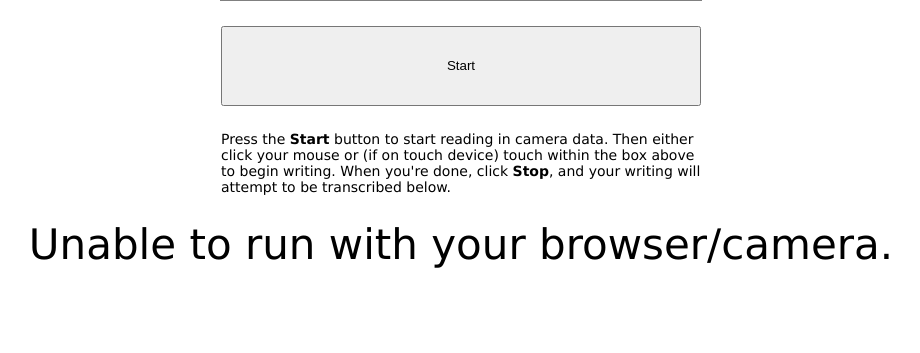
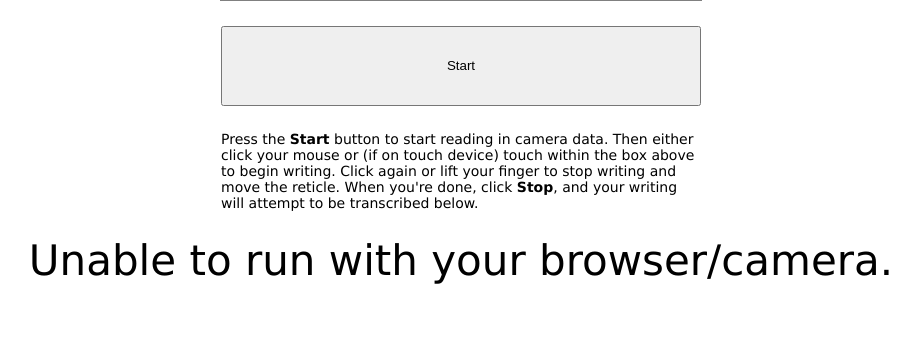
Before and after one commit to rtzm/spellcast, a Node server app: page / in a window 1280 px wide. Shown: the part 450-803 px from the top of the page, without its empty margins (179-1099 px from the left). Before the commit the page ends 718 px from the top, so only its background shows below. Run offline with Node 20, Linux system fonts and the light colour scheme; some libraries are stand-ins or nearby versions.

Commit message:
Clarify how to stop writing

```diff
--- a/index.html
+++ b/index.html
@@ -19,7 +19,7 @@
 <div id="controls">
 	<button id="video-control">Start</button>
 </div>
-<div id="instructions">Press the <strong>Start</strong> button to start reading in camera data. Then either click your mouse or (if on touch device) touch within the box above to begin writing. When you're done, click <strong>Stop</strong>, and your writing will attempt to be transcribed below.</div>
+<div id="instructions">Press the <strong>Start</strong> button to start reading in camera data. Then either click your mouse or (if on touch device) touch within the box above to begin writing. Click again or lift your finger to stop writing and move the reticle. When you're done, click <strong>Stop</strong>, and your writing will attempt to be transcribed below.</div>
 <div id="text-output"></div>
 
 <aside id="about">
--- a/views/index.hbs
+++ b/views/index.hbs
@@ -8,5 +8,5 @@
 <div id="controls">
 	<button id="video-control">Start</button>
 </div>
-<div id="instructions">Press the <strong>Start</strong> button to start reading in camera data. Then either click your mouse or (if on touch device) touch within the box above to begin writing. When you're done, click <strong>Stop</strong>, and your writing will attempt to be transcribed below.</div>
+<div id="instructions">Press the <strong>Start</strong> button to start reading in camera data. Then either click your mouse or (if on touch device) touch within the box above to begin writing. Click again or lift your finger to stop writing and move the reticle. When you're done, click <strong>Stop</strong>, and your writing will attempt to be transcribed below.</div>
 <div id="text-output"></div>
```
